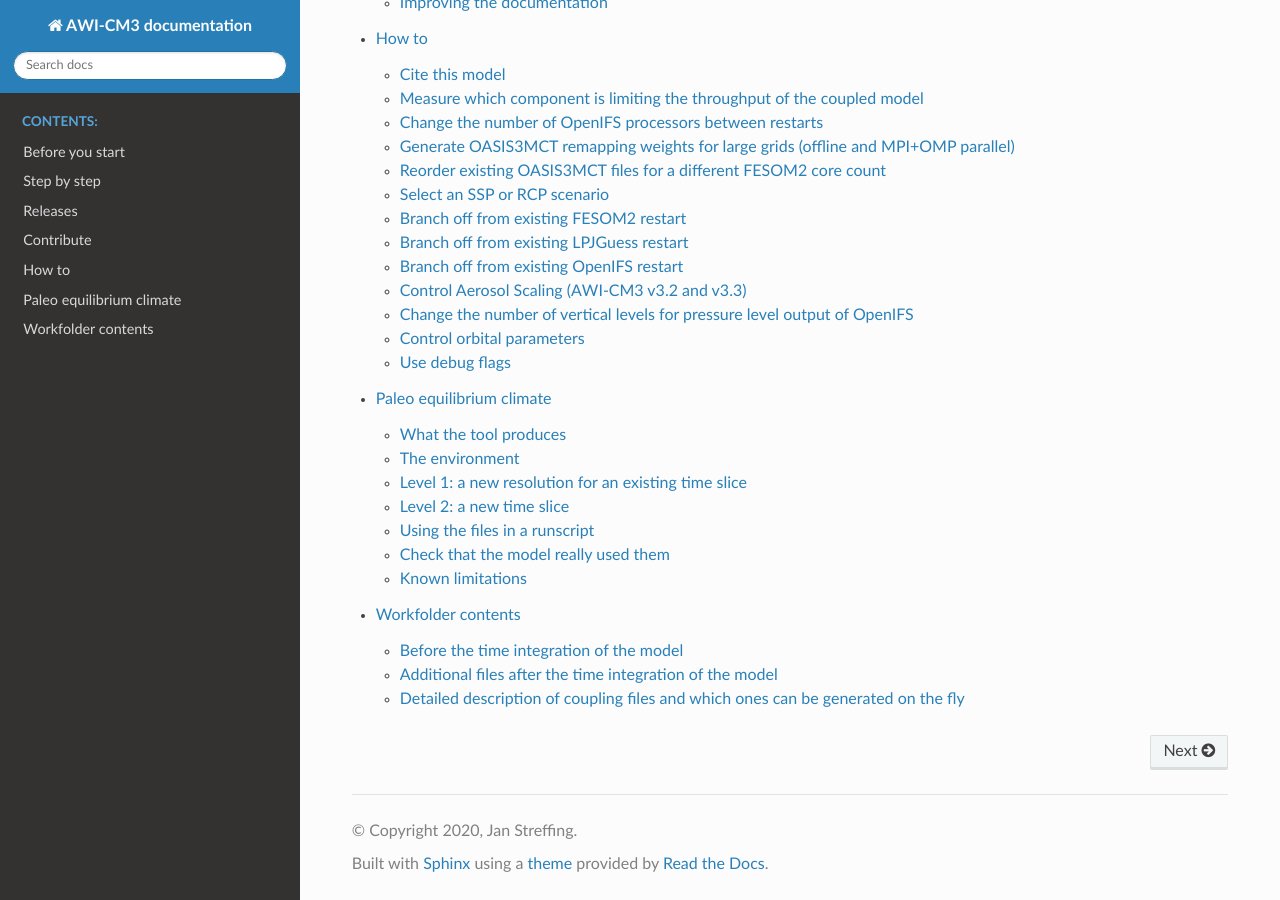
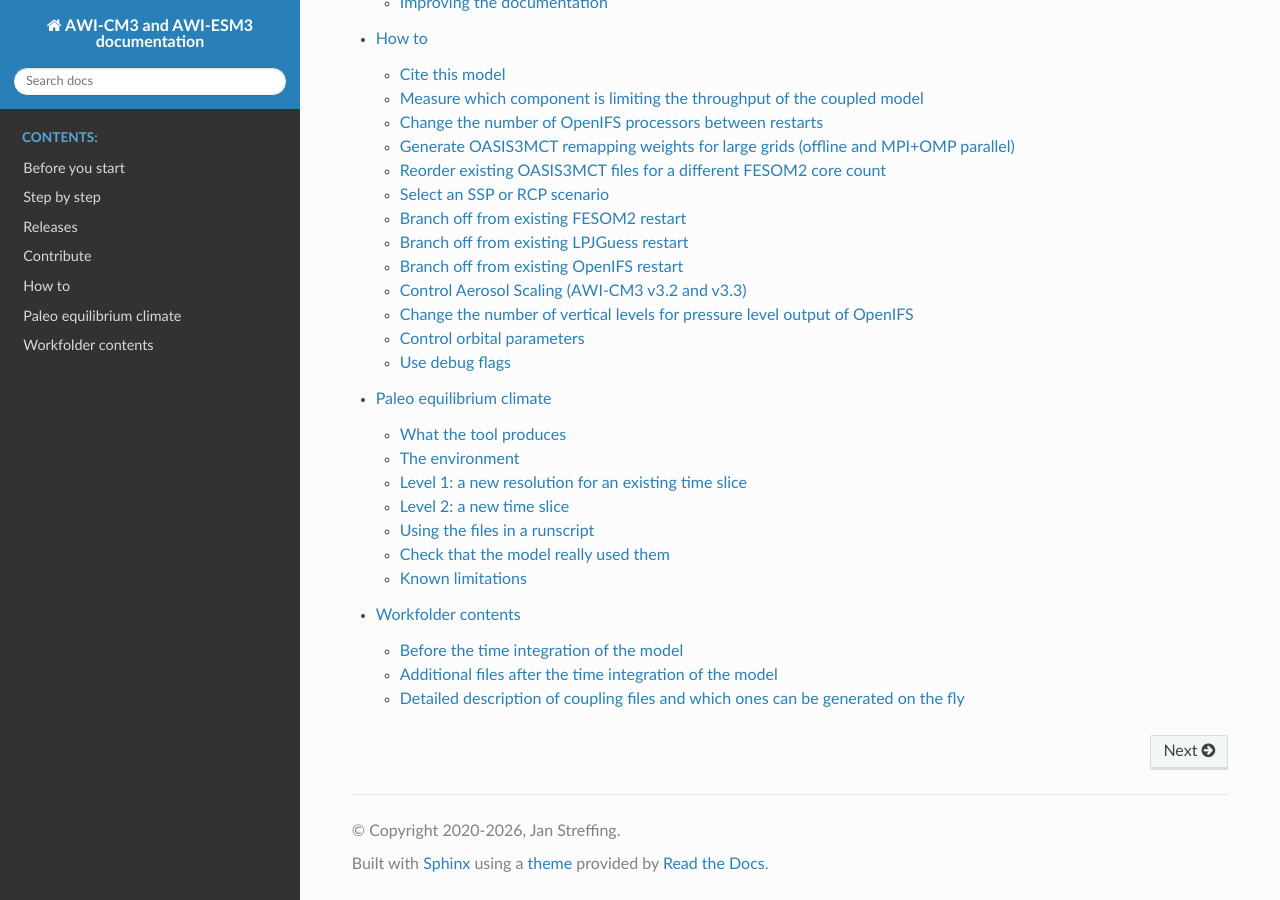
Before and after one commit to AWI-ESM/documentation_AWI-CM3, a Sphinx documentation site: the page built from source/index.rst, in a window 1280 px wide and 900 px high, scrolled down 757 px. Built offline with Sphinx 7.4.7 and the Read the Docs theme 3.1.0, drawn with Linux system fonts in a browser that asks for light colours.

Commit message:
Rename the project to cover AWI-CM3 and AWI-ESM3

```diff
--- a/source/conf.py
+++ b/source/conf.py
@@ -19,8 +19,8 @@
 
 # -- Project information -----------------------------------------------------
 
-project = u'AWI-CM3 documentation'
-copyright = u'2020, Jan Streffing'
+project = u'AWI-CM3 and AWI-ESM3 documentation'
+copyright = u'2020-2026, Jan Streffing'
 author = u'Jan Streffing'
 
 # The short X.Y version
@@ -108,7 +108,7 @@ html_static_path = ['_static']
 # -- Options for HTMLHelp output ---------------------------------------------
 
 # Output file base name for HTML help builder.
-htmlhelp_basename = 'AWI-CM3documentationdoc'
+htmlhelp_basename = 'AWI-ESM3documentationdoc'
 
 
 # -- Options for LaTeX output ------------------------------------------------
@@ -135,7 +135,7 @@ latex_elements = {
 # (source start file, target name, title,
 #  author, documentclass [howto, manual, or own class]).
 latex_documents = [
-    (master_doc, 'AWI-CM3documentation.tex', u'AWI-CM3 documentation Documentation',
+    (master_doc, 'AWI-ESM3documentation.tex', u'AWI-CM3 and AWI-ESM3 Documentation',
      u'Jan Streffing', 'manual'),
 ]
 
@@ -145,7 +145,7 @@ latex_documents = [
 # One entry per manual page. List of tuples
 # (source start file, name, description, authors, manual section).
 man_pages = [
-    (master_doc, 'awi-cm3documentation', u'AWI-CM3 documentation Documentation',
+    (master_doc, 'awi-esm3documentation', u'AWI-CM3 and AWI-ESM3 Documentation',
      [author], 1)
 ]
 
@@ -156,8 +156,8 @@ man_pages = [
 # (source start file, target name, title, author,
 #  dir menu entry, description, category)
 texinfo_documents = [
-    (master_doc, 'AWI-CM3documentation', u'AWI-CM3 documentation Documentation',
-     author, 'AWI-CM3documentation', 'One line description of project.',
+    (master_doc, 'AWI-ESM3documentation', u'AWI-CM3 and AWI-ESM3 Documentation',
+     author, 'AWI-ESM3documentation', 'Documentation of the AWI-CM3 and AWI-ESM3 model family.',
      'Miscellaneous'),
 ]
 
```
Also changed, not shown: README.md (+1 -1 lines).
